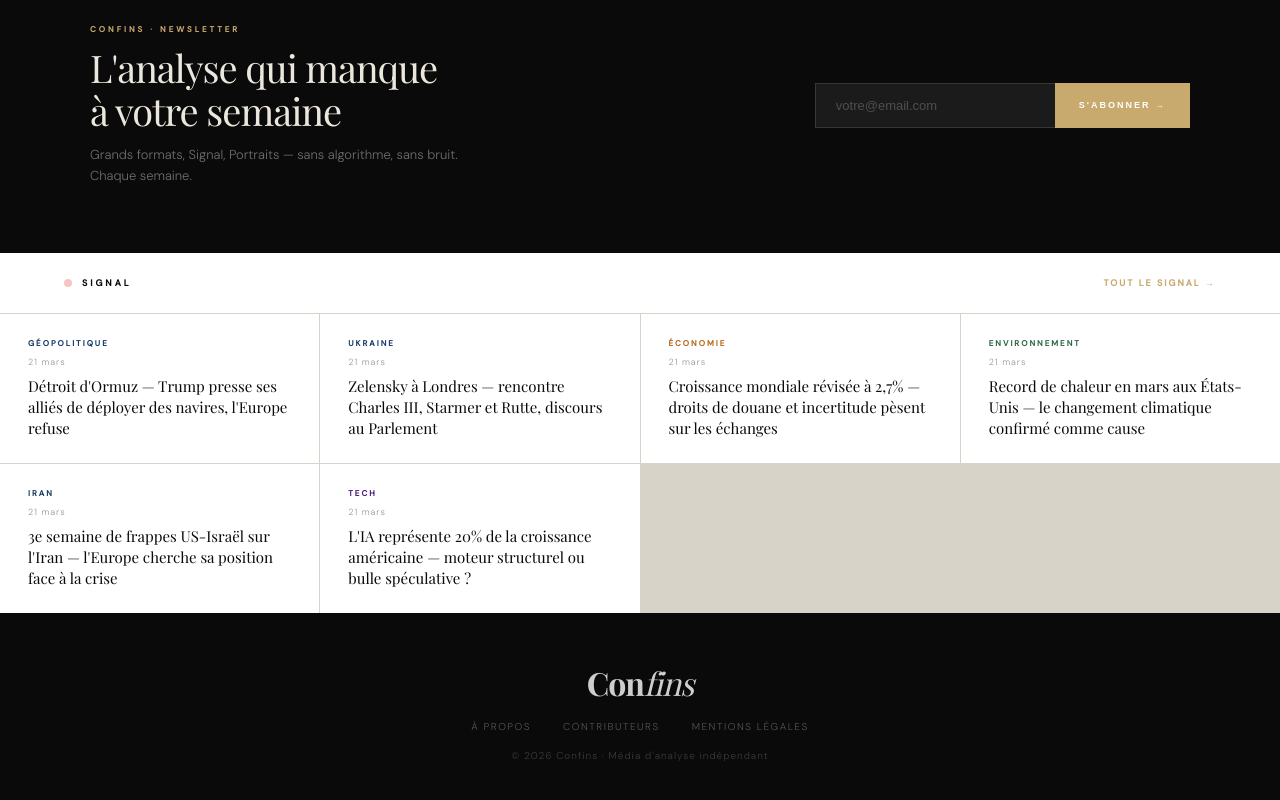
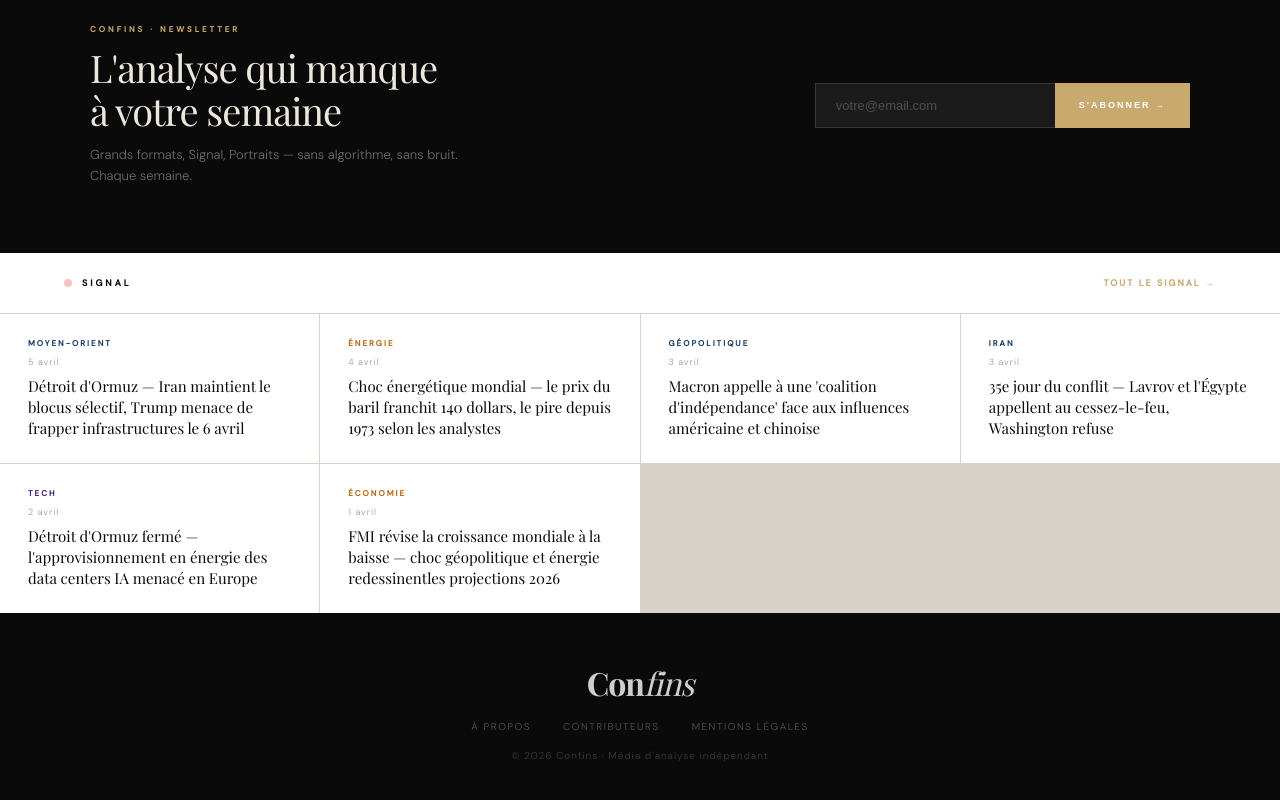
Before and after one commit to SteveMrld/Prisme, a Next.js app: page / in a window 1280 px wide. Shown: the part 7186-7986 px from the top of the page. Built offline with nearby package versions, Linux system fonts and the light colour scheme; no server answers; a web font is replaced by a local one.

Commit message:
feat: Signal — actualités avril 2026 (Ormuz, choc pétrolier, Macron, Iran J35)

```diff
--- a/app/page.tsx
+++ b/app/page.tsx
@@ -11,12 +11,12 @@ import Ticker from './TickerClient'
 import { EnCeMoment, StatCount, AnimatedGrain } from './HomeEnhancements'
 
 const signalItems = [
-  { cat: 'Géopolitique', color: 'var(--geo)', headline: "Détroit d'Ormuz — Trump presse ses alliés de déployer des navires, l'Europe refuse", date: '21 mars' },
-  { cat: 'Ukraine', color: 'var(--geo)', headline: "Zelensky à Londres — rencontre Charles III, Starmer et Rutte, discours au Parlement", date: '21 mars' },
-  { cat: 'Économie', color: 'var(--eco)', headline: "Croissance mondiale révisée à 2,7% — droits de douane et incertitude pèsent sur les échanges", date: '21 mars' },
-  { cat: 'Environnement', color: 'var(--env)', headline: "Record de chaleur en mars aux États-Unis — le changement climatique confirmé comme cause", date: '21 mars' },
-  { cat: 'Iran', color: 'var(--geo)', headline: "3e semaine de frappes US-Israël sur l'Iran — l'Europe cherche sa position face à la crise", date: '21 mars' },
-  { cat: 'Tech', color: 'var(--tech)', headline: "L'IA représente 20% de la croissance américaine — moteur structurel ou bulle spéculative ?", date: '21 mars' },
+  { cat: 'Moyen-Orient', color: 'var(--geo)', headline: "Détroit d'Ormuz — Iran maintient le blocus sélectif, Trump menace de frapper infrastructures le 6 avril", date: '5 avril' },
+  { cat: 'Énergie', color: 'var(--eco)', headline: "Choc énergétique mondial — le prix du baril franchit 140 dollars, le pire depuis 1973 selon les analystes", date: '4 avril' },
+  { cat: 'Géopolitique', color: 'var(--geo)', headline: "Macron appelle à une 'coalition d'indépendance' face aux influences américaine et chinoise", date: '3 avril' },
+  { cat: 'Iran', color: 'var(--geo)', headline: "35e jour du conflit — Lavrov et l'Égypte appellent au cessez-le-feu, Washington refuse", date: '3 avril' },
+  { cat: 'Tech', color: 'var(--tech)', headline: "Détroit d'Ormuz fermé — l'approvisionnement en énergie des data centers IA menacé en Europe", date: '2 avril' },
+  { cat: 'Économie', color: 'var(--eco)', headline: "FMI révise la croissance mondiale à la baisse — choc géopolitique et énergie redessinentles projections 2026", date: '1 avril' },
 ]
 
 const categoryLabels: Record<string, string> = {
```
